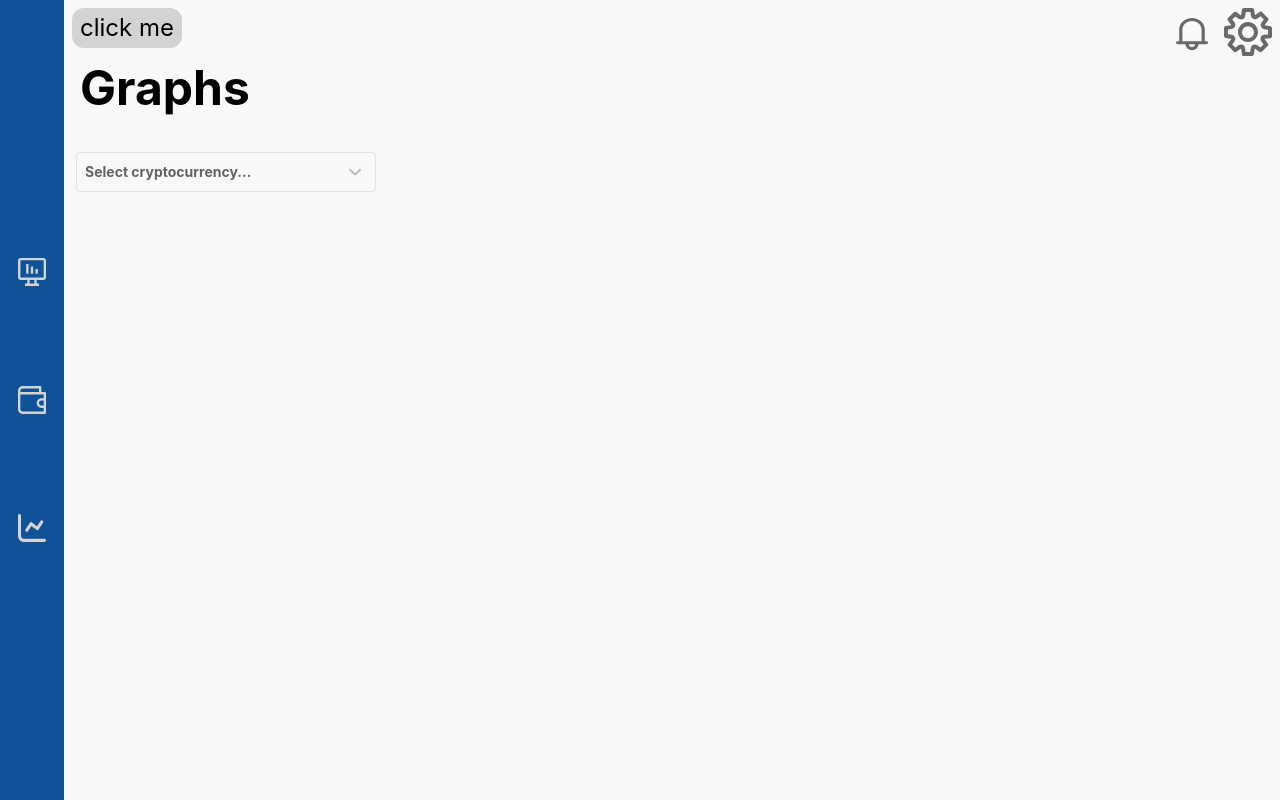
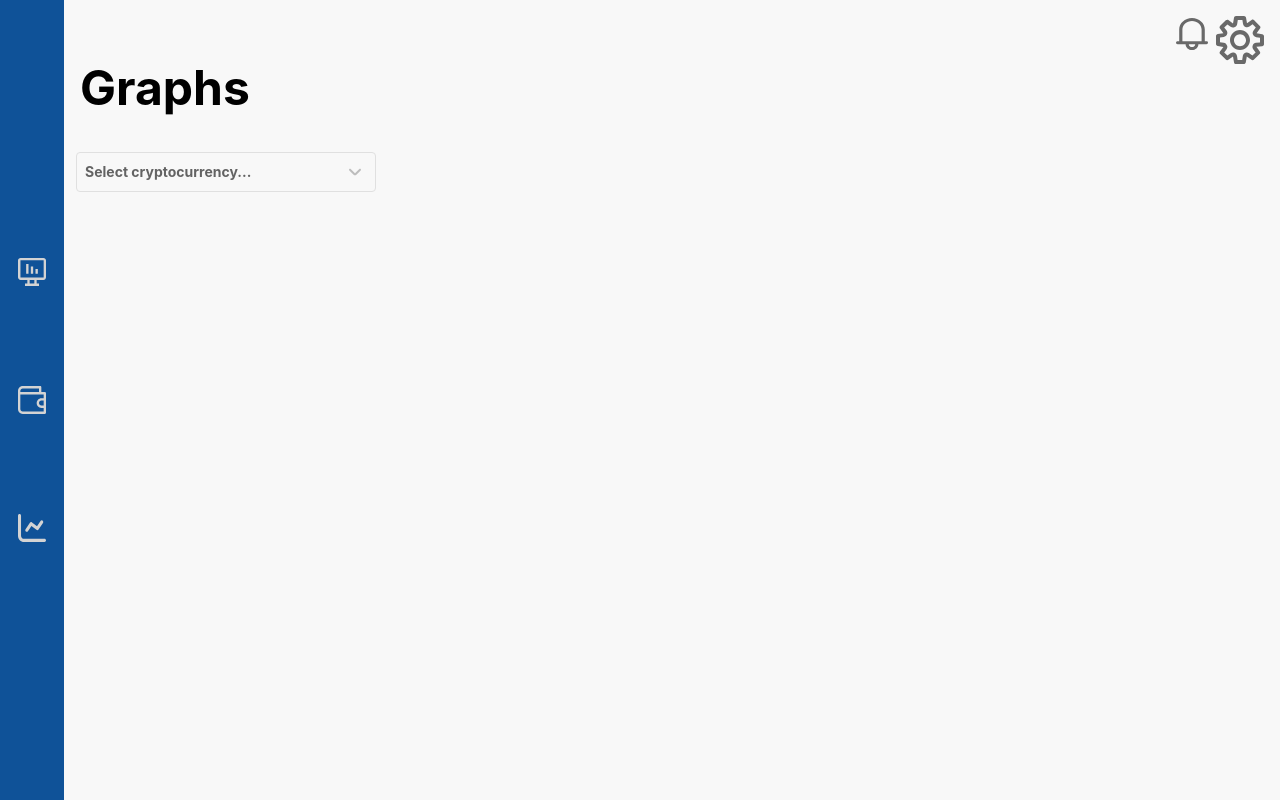
Before and after one commit to MSzostaq/CryptoRate, a React (Create React App) app: page /#/graphs in a window 1280 px wide. Built offline with nearby package versions, Linux system fonts and the light colour scheme.

Commit message:
header - added clickable popup icon

```diff
--- a/src/components/Header.jsx
+++ b/src/components/Header.jsx
@@ -22,11 +22,17 @@ const StyledAlertIcon = styled(Icon)`
   height: 32px;
 `;
 
+const StyledButton = styled(Button)`
+  background-color: transparent;
+  position: fixed;
+  top: 0;
+  right: 0;
+  width: 64px;
+  height: 64px;
+`;
+
 const StyledSettingsIcon = styled(Icon)`
   color: #696969;
-  position: fixed;
-  top: 8px;
-  right: 8px;
   width: 48px;
   height: 48px;
 `;
@@ -40,13 +46,14 @@ function Header() {
 
   return (
     <Heading>
-      <Button onClick={openModal}>click me</Button>
+      <StyledButton onClick={openModal}>
+        <StyledSettingsIcon icon="settings" />
+      </StyledButton>
       {showModal && (
         <Modal>
           <Popup onClose={() => setShowModal(false)} />
         </Modal>
       )}
-      <StyledSettingsIcon icon="settings" />
       <StyledAlertIcon icon="notification" />
     </Heading>
   );
--- a/src/popups/Popup.jsx
+++ b/src/popups/Popup.jsx
@@ -44,7 +44,7 @@ function Popup({ onClose }) {
 
   return (
     <Overlay onClick={closeModal} ref={modalRef}>
-      <Content animate={{ scale: 1.05 }} transition={{ type: "spring" }}>
+      <Content animate={{ scale: 1.1 }} transition={{ type: "spring" }}>
         <CloseButton icon="close" onClick={onClose} />
       </Content>
     </Overlay>
```
